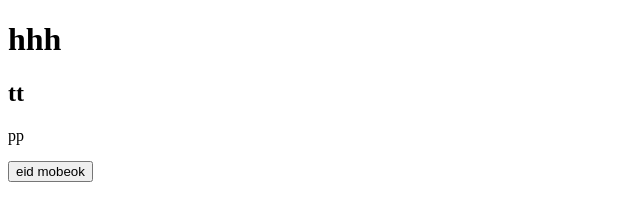
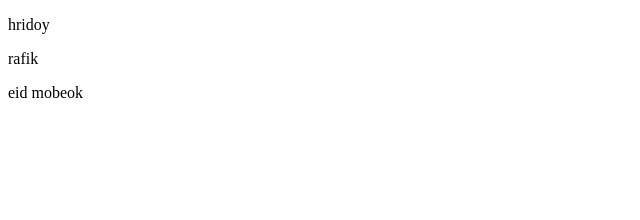
Before and after one commit to programminsekbo/rafik, a plain HTML site: page index.html in a window 1280 px wide. Shown: the whole page, without its empty margins (0-640 px from the left). Drawn offline with Linux system fonts and the light colour scheme.

Commit message:
Update index.html

```diff
--- a/index.html
+++ b/index.html
@@ -6,16 +6,13 @@
     <title>Document</title>
 </head>
 <body>
-<h1 name="myid">hhh</h1>
-<h2 name="myid">tt</h2>
-<p name="myid">pp</p>
-<button name="myid">button</button>
-
-
+<p>hridoy</p>
+<p>rafik</p>
+<p>islam</p>
     <script>
 
- var MyElements = document.getElementsByName('myid')
-  MyElements [3].innerHTML='eid mobeok'
+ var MyElements = document.getElementsByTagName('p')
+  MyElements [2].innerHTML='eid mobeok'
 
 
 
```
